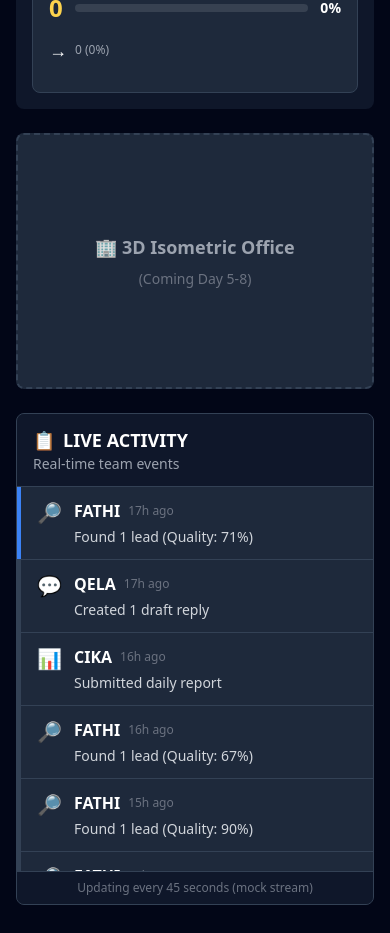
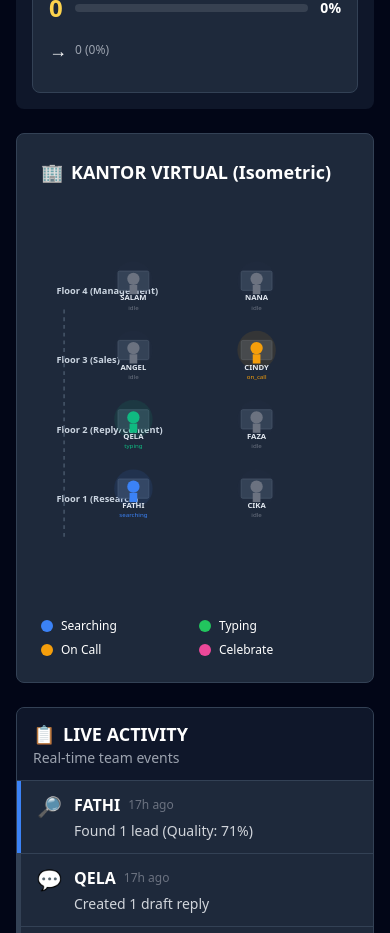
Before and after one commit to salamtrader1-dot/kantor-ai-option-a, a Next.js app: page / in a window 390 px wide. Shown: the part 1520-2453 px from the top of the page. Built offline with nearby package versions, Linux system fonts and the light colour scheme.

Commit message:
Day 2: Add OfficeIsometric component with 4 floors & 8 staff avatars

```diff
--- a/app/page.tsx
+++ b/app/page.tsx
@@ -3,6 +3,7 @@
 import React, { useEffect, useState } from 'react';
 import { Leaderboard } from '@/components/Leaderboard';
 import { ActivityFeed } from '@/components/ActivityFeed';
+import { OfficeIsometric } from '@/components/OfficeIsometric';
 import { useKantorStore } from '@/lib/store/kantorStore';
 import { generateMockData, getLeaderboardMetrics } from '@/lib/mockDataGenerator';
 import { StafMetric, Activity } from '@/lib/types';
@@ -103,19 +104,17 @@ export default function Home() {
 
           {/* Right: Office + Feed */}
           <div className="lg:col-span-2 space-y-6">
-            {/* Office Placeholder (Day 5+) */}
-            <div
-              className={`${theme === 'dark' ? 'bg-slate-800' : 'bg-white'} rounded-lg p-6 min-h-64 flex items-center justify-center border-2 border-dashed ${theme === 'dark' ? 'border-slate-700' : 'border-slate-300'}`}
-            >
-              <div className="text-center">
-                <p className={`text-lg font-semibold ${theme === 'dark' ? 'text-gray-400' : 'text-gray-600'}`}>
-                  🏢 3D Isometric Office
-                </p>
-                <p className={`text-sm ${theme === 'dark' ? 'text-gray-500' : 'text-gray-500'} mt-2`}>
-                  (Coming Day 5-8)
-                </p>
-              </div>
-            </div>
+            {/* Office Isometric */}
+            <OfficeIsometric theme={theme} stafActivities={{
+              fathi: 'searching',
+              qela: 'typing',
+              angel: 'idle',
+              cindy: 'on_call',
+              faza: 'idle',
+              nana: 'idle',
+              cika: 'idle',
+              salam: 'idle',
+            }} />
 
             {/* Activity Feed */}
             <ActivityFeed theme={theme} />
--- /dev/null
+++ b/components/OfficeIsometric.tsx
@@ -0,0 +1,311 @@
+'use client';
+
+import React, { useMemo } from 'react';
+import { motion } from 'framer-motion';
+import { OfficeFloor } from '@/lib/types';
+
+interface OfficeIsometricProps {
+  theme: 'dark' | 'light';
+  stafActivities?: Record<string, string>; // role_key -> activity type
+}
+
+export const OfficeIsometric: React.FC<OfficeIsometricProps> = ({
+  theme,
+  stafActivities = {},
+}) => {
+  const isDark = theme === 'dark';
+
+  // Isometric floor layout (SVG coordinates)
+  const floors: OfficeFloor[] = useMemo(
+    () => [
+      {
+        name: 'Floor 4 (Management)',
+        level: 4,
+        staf: [
+          {
+            role_key: 'salam',
+            name: 'SALAM',
+            position: { x: 120, y: 40 },
+            desk: { x: 100, y: 30, width: 40, height: 25 },
+            activity: stafActivities['salam'] || 'idle',
+            currentMessage: 'Reviewing...',
+          },
+          {
+            role_key: 'nana',
+            name: 'NANA',
+            position: { x: 280, y: 40 },
+            desk: { x: 260, y: 30, width: 40, height: 25 },
+            activity: stafActivities['nana'] || 'idle',
+            currentMessage: 'Planning...',
+          },
+        ],
+      },
+      {
+        name: 'Floor 3 (Sales)',
+        level: 3,
+        staf: [
+          {
+            role_key: 'angel',
+            name: 'ANGEL',
+            position: { x: 120, y: 130 },
+            desk: { x: 100, y: 120, width: 40, height: 25 },
+            activity: stafActivities['angel'] || 'idle',
+            currentMessage: 'Intake...',
+          },
+          {
+            role_key: 'cindy',
+            name: 'CINDY',
+            position: { x: 280, y: 130 },
+            desk: { x: 260, y: 120, width: 40, height: 25 },
+            activity: stafActivities['cindy'] || 'idle',
+            currentMessage: 'Follow-up...',
+          },
+        ],
+      },
+      {
+        name: 'Floor 2 (Reply/Content)',
+        level: 2,
+        staf: [
+          {
+            role_key: 'qela',
+            name: 'QELA',
+            position: { x: 120, y: 220 },
+            desk: { x: 100, y: 210, width: 40, height: 25 },
+            activity: stafActivities['qela'] || 'idle',
+            currentMessage: 'Typing...',
+          },
+          {
+            role_key: 'faza',
+            name: 'FAZA',
+            position: { x: 280, y: 220 },
+            desk: { x: 260, y: 210, width: 40, height: 25 },
+            activity: stafActivities['faza'] || 'idle',
+            currentMessage: 'Creating...',
+          },
+        ],
+      },
+      {
+        name: 'Floor 1 (Research)',
+        level: 1,
+        staf: [
+          {
+            role_key: 'fathi',
+            name: 'FATHI',
+            position: { x: 120, y: 310 },
+            desk: { x: 100, y: 300, width: 40, height: 25 },
+            activity: stafActivities['fathi'] || 'idle',
+            currentMessage: 'Searching...',
+          },
+          {
+            role_key: 'cika',
+            name: 'CIKA',
+            position: { x: 280, y: 310 },
+            desk: { x: 260, y: 300, width: 40, height: 25 },
+            activity: stafActivities['cika'] || 'idle',
+            currentMessage: 'Reporting...',
+          },
+        ],
+      },
+    ],
+    [stafActivities]
+  );
+
+  // Get activity color
+  const getActivityColor = (activity: string) => {
+    switch (activity) {
+      case 'searching':
+        return isDark ? '#3b82f6' : '#1e40af';
+      case 'typing':
+        return isDark ? '#10b981' : '#047857';
+      case 'on_call':
+        return isDark ? '#f59e0b' : '#d97706';
+      case 'celebrating':
+        return isDark ? '#ec4899' : '#be185d';
+      default:
+        return isDark ? '#6b7280' : '#4b5563';
+    }
+  };
+
+  // Get light intensity based on activity
+  const getLightIntensity = (activity: string) => {
+    switch (activity) {
+      case 'idle':
+        return 0.1;
+      case 'searching':
+      case 'typing':
+      case 'on_call':
+        return 0.5;
+      case 'celebrating':
+        return 1;
+      default:
+        return 0.2;
+    }
+  };
+
+  return (
+    <div
+      className={`${isDark ? 'bg-slate-800' : 'bg-white'} rounded-lg p-6 border ${
+        isDark ? 'border-slate-700' : 'border-slate-300'
+      }`}
+    >
+      {/* Header */}
+      <div className="mb-4">
+        <h2 className={`text-lg font-bold flex items-center gap-2 ${isDark ? 'text-white' : 'text-slate-900'}`}>
+          <span>🏢</span> KANTOR VIRTUAL (Isometric)
+        </h2>
+      </div>
+
+      {/* Isometric SVG Office */}
+      <svg
+        viewBox="0 0 400 400"
+        className="w-full h-auto"
+        style={{ minHeight: '400px' }}
+      >
+        {/* Background */}
+        <rect width="400" height="400" fill={isDark ? '#1e293b' : '#f8fafc'} />
+
+        {/* Render floors from top to bottom */}
+        {floors.map((floor, floorIdx) => (
+          <g key={`floor-${floorIdx}`}>
+            {/* Floor label */}
+            <text
+              x="20"
+              y={60 + floorIdx * 90}
+              fontSize="12"
+              fontWeight="bold"
+              fill={isDark ? '#cbd5e1' : '#64748b'}
+            >
+              {floor.name}
+            </text>
+
+            {/* Render staff desks on this floor */}
+            {floor.staf.map((staff, staffIdx) => {
+              const activity = staff.activity || 'idle';
+              const lightColor = getActivityColor(activity);
+              const lightIntensity = getLightIntensity(activity);
+
+              return (
+                <g key={`staff-${staffIdx}`}>
+                  {/* Desk */}
+                  <rect
+                    x={staff.desk.x}
+                    y={staff.desk.y}
+                    width={staff.desk.width}
+                    height={staff.desk.height}
+                    fill={isDark ? '#334155' : '#e2e8f0'}
+                    stroke={isDark ? '#475569' : '#cbd5e1'}
+                    strokeWidth="1"
+                    rx="2"
+                  />
+
+                  {/* Desk light glow */}
+                  <motion.circle
+                    cx={staff.desk.x + staff.desk.width / 2}
+                    cy={staff.desk.y + staff.desk.height / 2}
+                    r={staff.desk.width / 2 + 5}
+                    fill={lightColor}
+                    opacity={lightIntensity * 0.3}
+                    animate={{
+                      opacity: [lightIntensity * 0.2, lightIntensity * 0.5, lightIntensity * 0.2],
+                    }}
+                    transition={{
+                      duration: 2,
+                      repeat: Infinity,
+                      ease: 'easeInOut',
+                    }}
+                  />
+
+                  {/* Staff avatar (simple circle) */}
+                  <motion.g
+                    animate={{
+                      y: activity === 'celebrating' ? -5 : 0,
+                    }}
+                    transition={{
+                      duration: activity === 'celebrating' ? 0.3 : 0,
+                      repeat: activity === 'celebrating' ? Infinity : 0,
+                      repeatType: 'reverse',
+                    }}
+                  >
+                    {/* Head */}
+                    <circle
+                      cx={staff.position.x}
+                      cy={staff.position.y}
+                      r="8"
+                      fill={lightColor}
+                    />
+
+                    {/* Body */}
+                    <rect
+                      x={staff.position.x - 5}
+                      y={staff.position.y + 8}
+                      width="10"
+                      height="12"
+                      fill={lightColor}
+                    />
+                  </motion.g>
+
+                  {/* Staff name label */}
+                  <text
+                    x={staff.position.x}
+                    y={staff.position.y + 28}
+                    fontSize="10"
+                    fontWeight="bold"
+                    textAnchor="middle"
+                    fill={isDark ? '#e2e8f0' : '#334155'}
+                  >
+                    {staff.name}
+                  </text>
+
+                  {/* Activity label */}
+                  <motion.text
+                    x={staff.position.x}
+                    y={staff.position.y + 40}
+                    fontSize="8"
+                    textAnchor="middle"
+                    fill={lightColor}
+                    initial={{ opacity: 0 }}
+                    animate={{ opacity: 1 }}
+                    transition={{ duration: 0.3 }}
+                  >
+                    {activity}
+                  </motion.text>
+                </g>
+              );
+            })}
+          </g>
+        ))}
+
+        {/* Stairs connector */}
+        <line
+          x1="30"
+          y1="80"
+          x2="30"
+          y2="380"
+          stroke={isDark ? '#475569' : '#cbd5e1'}
+          strokeWidth="2"
+          strokeDasharray="5,5"
+        />
+      </svg>
+
+      {/* Legend */}
+      <div className="mt-4 grid grid-cols-2 md:grid-cols-4 gap-2 text-xs">
+        <div className="flex items-center gap-2">
+          <div className="w-3 h-3 bg-blue-500 rounded-full"></div>
+          <span>Searching</span>
+        </div>
+        <div className="flex items-center gap-2">
+          <div className="w-3 h-3 bg-green-500 rounded-full"></div>
+          <span>Typing</span>
+        </div>
+        <div className="flex items-center gap-2">
+          <div className="w-3 h-3 bg-amber-500 rounded-full"></div>
+          <span>On Call</span>
+        </div>
+        <div className="flex items-center gap-2">
+          <div className="w-3 h-3 bg-pink-500 rounded-full"></div>
+          <span>Celebrate</span>
+        </div>
+      </div>
+    </div>
+  );
+};
```
